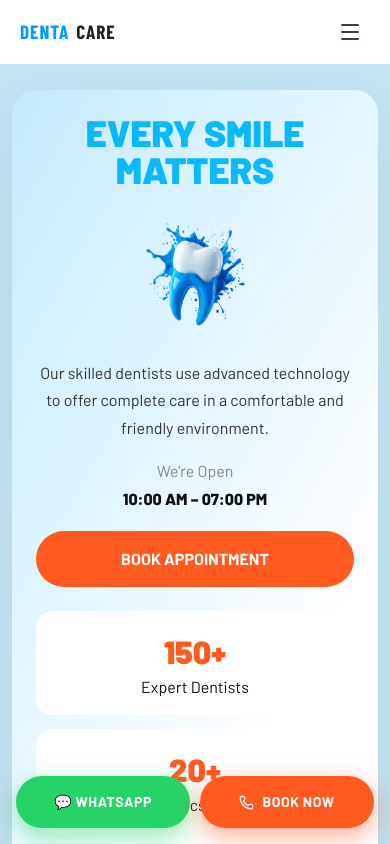
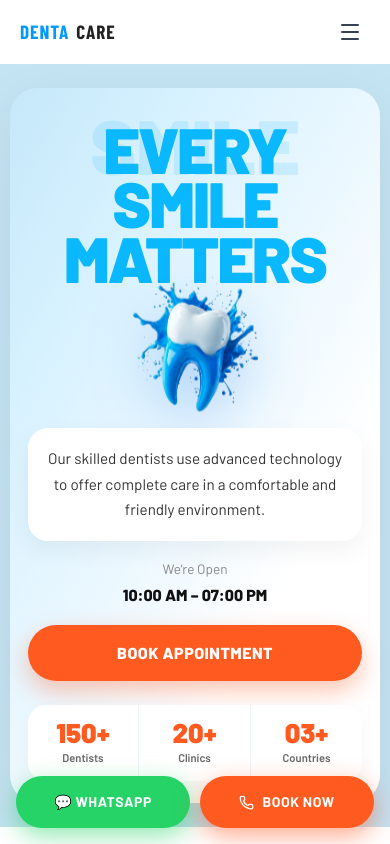
Before and after one commit to strivexxofficial-jpg/tooth-demo-dental, a React (Vite) app: page / in a window 390 px wide. Shown: the top 844 px of the page. Built offline with nearby package versions, Linux system fonts and the light colour scheme; a web font is replaced by a local one.

Commit message:
Refactor HeroMobile section styles and layout

```diff
--- a/src/App.tsx
+++ b/src/App.tsx
@@ -253,80 +253,144 @@ const HeroDesktop = () => (
   </div>
 );
 const HeroMobile = () => (
-
   <section
     style={{
       background: '#C5E4F3',
-      paddingTop: '90px',
-      paddingBottom: '30px',
+      paddingTop: '88px',
+      paddingBottom: '24px',
+      overflow: 'hidden',
     }}
   >
     <div
       style={{
-        width: '94%',
+        width: '95%',
         margin: '0 auto',
-        borderRadius: '24px',
+        borderRadius: '28px',
         background:
           'linear-gradient(120deg,#C5E8F9 0%,#D8F2FF 25%,#ECF8FF 50%,#FFFFFF 72%)',
-        padding: '24px',
         boxShadow: '0 20px 60px rgba(0,0,0,0.08)',
+        padding: '24px 18px 22px',
+        position: 'relative',
       }}
     >
+      {/* WATERMARK */}
+      <div
+        style={{
+          position: 'absolute',
+          top: '18px',
+          left: '50%',
+          transform: 'translateX(-50%)',
+          fontSize: '4.8rem',
+          fontWeight: 900,
+          lineHeight: 1,
+          whiteSpace: 'nowrap',
+          opacity: 0.12,
+          pointerEvents: 'none',
+          color: '#00AAFF',
+        }}
+      >
+        SMILE
+      </div>
+
+      {/* HEADLINE */}
       <h1
         style={{
           textAlign: 'center',
-          fontSize: '2.3rem',
+          fontSize: '4rem',
           fontWeight: 900,
-          lineHeight: 1,
+          lineHeight: 0.85,
           color: '#0AB8FD',
-          marginBottom: '20px',
+          margin: '10px 0 0',
+          position: 'relative',
+          zIndex: 2,
+          letterSpacing: '-0.03em',
         }}
       >
-        EVERY SMILE
+        EVERY
+        <br />
+        SMILE
         <br />
         MATTERS
       </h1>
 
+      {/* TOOTH */}
+      <div
+        style={{
+          display: 'flex',
+          justifyContent: 'center',
+          marginTop: '-15px',
+          position: 'relative',
+          zIndex: 5,
+        }}
+      >
         <img
           src={toothImg}
           alt="3D Tooth"
           style={{
-          width: '220px',
+            width: '280px',
+            maxWidth: '75vw',
             display: 'block',
-          margin: '0 auto',
+            filter: 'drop-shadow(0 20px 30px rgba(0,100,220,0.25))',
+            animation: 'floatUpDown 4s ease-in-out infinite',
           }}
         />
+      </div>
 
+      {/* DESCRIPTION CARD */}
+      <div
+        style={{
+          background: '#fff',
+          borderRadius: '20px',
+          padding: '18px',
+          marginTop: '-10px',
+          boxShadow: '0 10px 25px rgba(0,0,0,0.05)',
+          position: 'relative',
+          zIndex: 10,
+        }}
+      >
         <p
           style={{
-          marginTop: '20px',
+            margin: 0,
             textAlign: 'center',
             color: '#333',
             lineHeight: 1.7,
+            fontSize: '0.95rem',
           }}
         >
-        Our skilled dentists use advanced technology to offer complete care in a
-        comfortable and friendly environment.
+          Our skilled dentists use advanced technology to offer complete care
+          in a comfortable and friendly environment.
         </p>
+      </div>
 
+      {/* HOURS */}
       <div
         style={{
           textAlign: 'center',
           marginTop: '18px',
         }}
       >
-        <div style={{ color: '#888' }}>We're Open</div>
+        <div
+          style={{
+            color: '#888',
+            fontSize: '0.85rem',
+          }}
+        >
+          We're Open
+        </div>
 
         <div
           style={{
             fontWeight: 800,
-            marginTop: '4px',
+            marginTop: '3px',
+            fontSize: '1rem',
+            color: '#111',
           }}
         >
           10:00 AM – 07:00 PM
         </div>
       </div>
 
+      {/* CTA */}
       <a
         href="tel:[PHONE]"
         style={{
@@ -334,50 +398,67 @@ const HeroMobile = () => (
           justifyContent: 'center',
           alignItems: 'center',
           width: '100%',
-          marginTop: '20px',
+          marginTop: '18px',
           padding: '16px',
           borderRadius: '999px',
           background: '#FF5A1F',
           color: '#fff',
           textDecoration: 'none',
-          fontWeight: 700,
+          fontWeight: 800,
+          letterSpacing: '0.03em',
+          boxShadow: '0 10px 25px rgba(255,90,31,0.35)',
         }}
       >
         BOOK APPOINTMENT
       </a>
 
+      {/* STATS STRIP */}
       <div
         style={{
+          marginTop: '24px',
+          background: '#fff',
+          borderRadius: '18px',
+          overflow: 'hidden',
           display: 'grid',
-          gap: '14px',
-          marginTop: '24px',
+          gridTemplateColumns: 'repeat(3,1fr)',
+          boxShadow: '0 8px 20px rgba(0,0,0,0.04)',
         }}
       >
         {[
-          ['150+', 'Expert Dentists'],
-          ['20+', 'Dental Clinics across UK'],
-          ['03+', 'Countries presence'],
+          ['150+', 'Dentists'],
+          ['20+', 'Clinics'],
+          ['03+', 'Countries'],
         ].map(([num, label]) => (
           <div
             key={num}
             style={{
-              background: '#fff',
-              borderRadius: '16px',
-              padding: '16px',
               textAlign: 'center',
+              padding: '14px 8px',
+              borderRight:
+                num !== '03+' ? '1px solid #EEF5FA' : 'none',
             }}
           >
             <div
               style={{
                 color: '#FF5A1F',
                 fontWeight: 900,
-                fontSize: '2rem',
+                fontSize: '1.7rem',
+                lineHeight: 1,
               }}
             >
               {num}
             </div>
 
-            <div>{label}</div>
+            <div
+              style={{
+                marginTop: '4px',
+                fontSize: '0.7rem',
+                color: '#666',
+                fontWeight: 600,
+              }}
+            >
+              {label}
+            </div>
           </div>
         ))}
       </div>
```
Lines whose indentation alone changed are shown as unchanged.
